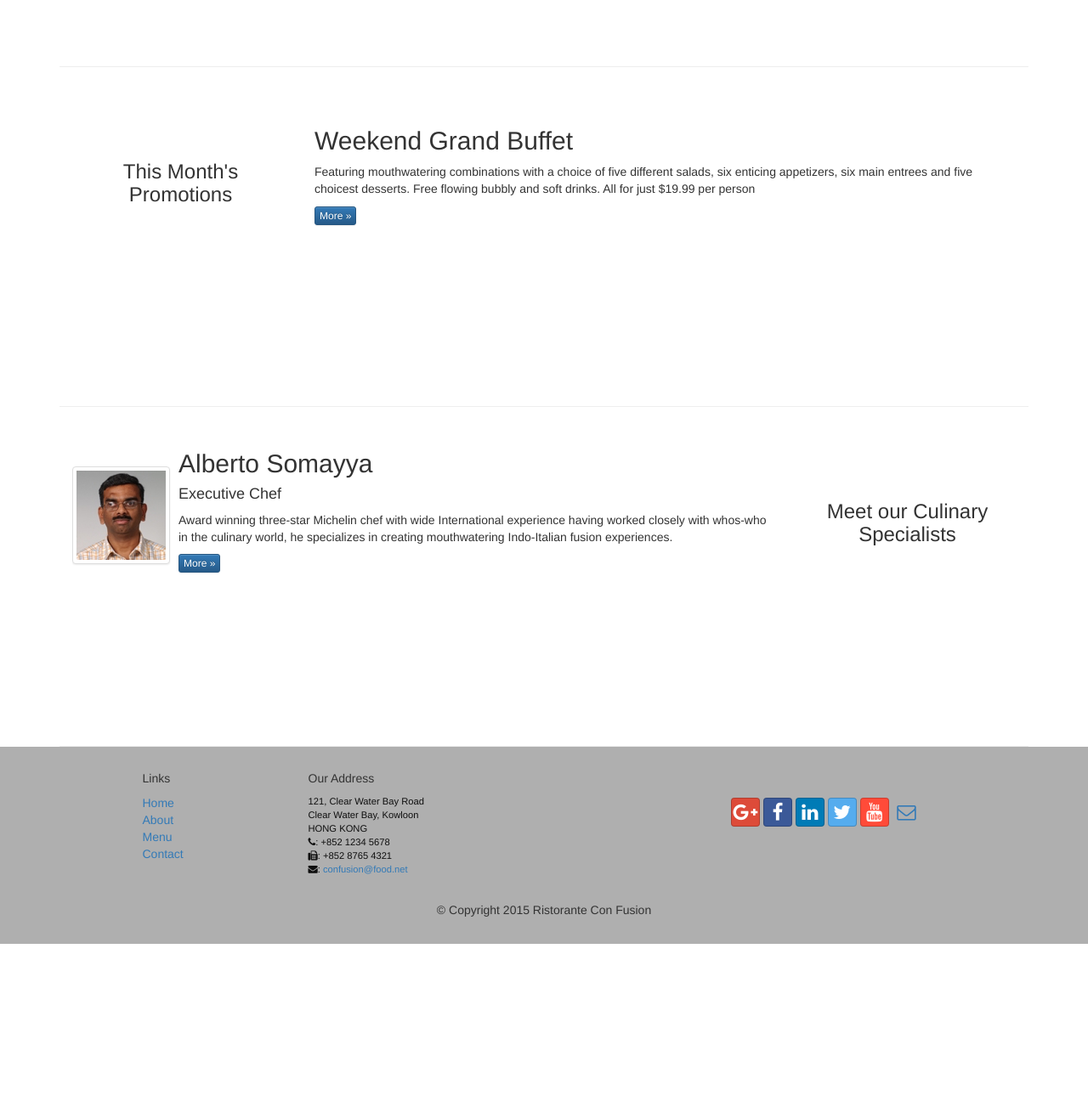
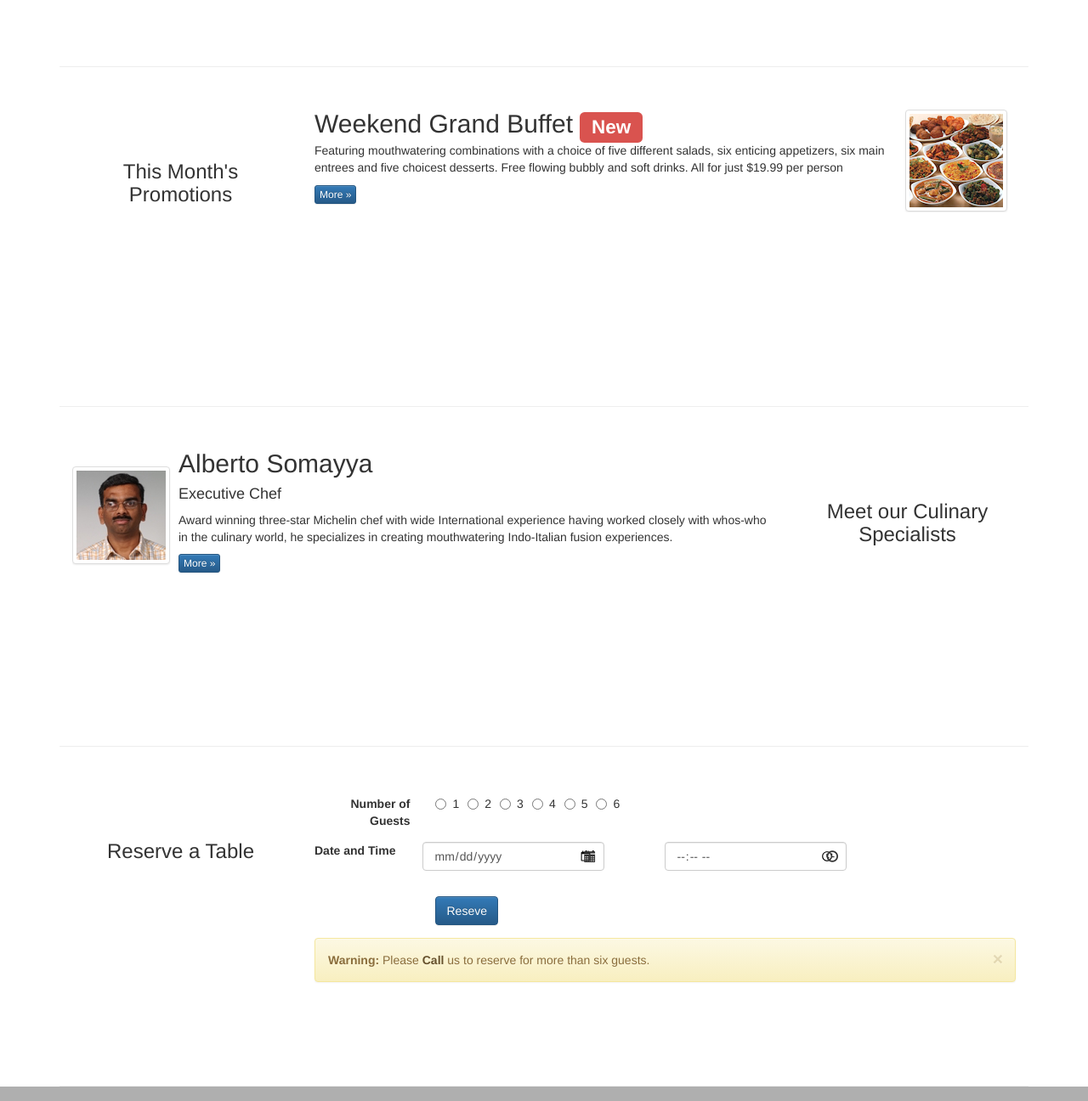
Before and after one commit to Tachiguishi/Bebop, a plain HTML site: page Front-End Web UI Frameworks and Tools/conFusion/index.html in a window 1280 px wide. Shown: the part 780-2076 px from the top of the page at 85% size. Before the commit the page ends 1891 px from the top, so only its background shows below. Drawn offline with Linux system fonts and the light colour scheme.

Commit message:
Bootstrap week 2 assignment 2

```diff
--- a/Front-End Web UI Frameworks and Tools/conFusion/css/mystyles.css
+++ b/Front-End Web UI Frameworks and Tools/conFusion/css/mystyles.css
@@ -61,3 +61,7 @@ body{
 .navbar-inverse .navbar-nav .open .dropdown-menu> li> a:hover {
     color:#000000;
 }
+
+.navbar-form .checkbox-inline{
+    color: #f5f5f5;
+}
--- a/Front-End Web UI Frameworks and Tools/conFusion/index.html
+++ b/Front-End Web UI Frameworks and Tools/conFusion/index.html
@@ -51,6 +51,17 @@
                      </li>
                     <li><a href="contactus.html"><span class="fa fa-envelope-o"> Contact</span></a></li>
                 </ul>
+                <form class="navbar-form navbar-right" role="form">
+                    <div class="form-group">
+                        <input type="email" class="form-control" placeholder="Email">
+                        <input type="password" class="form-control" placeholder="Password">
+                        <label class="checkbox-inline">
+                            <input type="checkbox" name="rememberme" value="">
+                            Remember me
+                        </label>
+                    </div>
+                    <button type="submit" class="btn btn-info">Sing in</button>
+                </form>
             </div>
         </div>
     </nav>
@@ -70,6 +81,15 @@
                     <p style="padding:20px;"></p>
                     <img src="img/logo.png" class="img-responsive">
                 </div>
+                <div class="col-xs-12 col-sm-2">
+                    <p style="padding:40px;"></p>
+                    <div class="media">
+                    <div class="media-left media-middle">
+                        <a class="btn btn-warning" type="button" href="#reserveTable">Reserve Table</a>
+                    </div>
+                    </div>
+                </div>
+
             </div>
         </div>
     </header>
@@ -111,9 +131,22 @@
                 <h3 align="center">This Month's Promotions</h3>
             </div>
             <div class="col-xs-12 col-sm-9">
-                <h2>Weekend Grand Buffet</h2>
-                <p>Featuring mouthwatering combinations with a choice of five different salads, six enticing appetizers, six main entrees and five choicest desserts. Free flowing bubbly and soft drinks. All for just $19.99 per person </p>
-                <p><a class="btn btn-primary btn-xs" href="#">More &raquo;</a></p>
+                <div class="media">
+                    <div class="media-body">
+                        <h2 class="media-heading">
+                            Weekend Grand Buffet
+                            <span class="label label-danger">New</span>
+                        </h2>
+                        <p>Featuring mouthwatering combinations with a choice of five different salads, six enticing appetizers, six main entrees and five choicest desserts. Free flowing bubbly and soft drinks. All for just $19.99 per person </p>
+                        <p><a class="btn btn-primary btn-xs" href="#">More &raquo;</a></p>
+                    </div>
+                    <div class="media-left media-middle">
+                        <a href="#">
+                        <img class="media-object img-thumbnail"
+                         src="img/buffet.png" alt="Weekend Grand Buffet">
+                        </a>
+                    </div>
+                </div>
             </div>
         </div>
 
@@ -140,6 +173,71 @@
                          </p>
                         <p><a class="btn btn-primary btn-xs" href="#">More &raquo;</a></p>
                     </div>
+                </div>
+            </div>
+        </div>
+
+        <div class="row row-content" id="reserveTable">
+            <div class="col-xs-12 col-sm-3">
+                <p style="padding:20px"></p>
+                <h3 align="center">Reserve a Table</h3>
+            </div>
+            <div class="col-xs-12 col-sm-9">
+                <form class="form-horizontal" role="form">
+                    <div class="form-group">
+                        <label for="guestNumber" class="col-xs-12 col-sm-2 control-label">Number of Guests</label>
+                        <div class="col-xs-12 col-sm-10">
+                            <div class="input-group">
+                                <label class="radio-inline">
+                                    <input type="radio" name="guestNumber" value="1"> 1
+                                </label>
+                                <label class="radio-inline">
+                                    <input type="radio" name="guestNumber" value="2"> 2
+                                </label>
+                                <label class="radio-inline">
+                                    <input type="radio" name="guestNumber" value="3"> 3
+                                </label>
+                                <label class="radio-inline">
+                                    <input type="radio" name="guestNumber" value="4"> 4
+                                </label>
+                                <label class="radio-inline">
+                                    <input type="radio" name="guestNumber" value="5"> 5
+                                </label>
+                                <label class="radio-inline">
+                                    <input type="radio" name="guestNumber" value="6"> 6
+                                </label>
+                            </div>
+                        </div>
+                    </div>
+                    <div class="form-group">
+                        <label for="tableDate" class="col-xs-12 col-sm-2">Date and Time</label>
+                        <div class="col-xs-12 col-sm-3">
+                            <div class="form-group">
+                                <input type="date" class="form-control" id="tableDate" name="tableDate" placeholder="Date">
+                                <span class="glyphicon glyphicon-calendar form-control-feedback" aria-hidden="true"></span>
+                                <span id="inputDate" class="sr-only">(date)</span>
+                            </div>
+                        </div>
+                        <div class="col-xs-12 col-sm-3 col-sm-offset-1">
+                            <div class="form-group">
+                                <input type="time" class="form-control" id="tableTime" name="tableTime" placeholder="Time">
+                                <span class="glyphicon glyphicon-time form-control-feedback" aria-hidden="true"></span>
+                                <span id="inputTime" class="sr-only">(time)</span>
+                            </div>
+                        </div>
+                    </div>
+                    <div class="form-group">
+                        <div class="col-xs-12 col-sm-10 col-sm-offset-2">
+                            <button type="button" class="btn btn-primary">Reseve</button>
+                        </div>
+                    </div>
+                </form>
+
+                <div class="alert alert-warning alert-dismissible" role="alert">
+                    <button type="button" class="close" data-dismiss="alert" aria-label="Close">
+                        <span aria-hidden="true">&times;</span>
+                    </button>
+                    <strong>Warning:</strong> Please <a href="tel:+85212345678" class="alert-link">Call</a> us to reserve for more than six guests.
                 </div>
             </div>
         </div>
```
